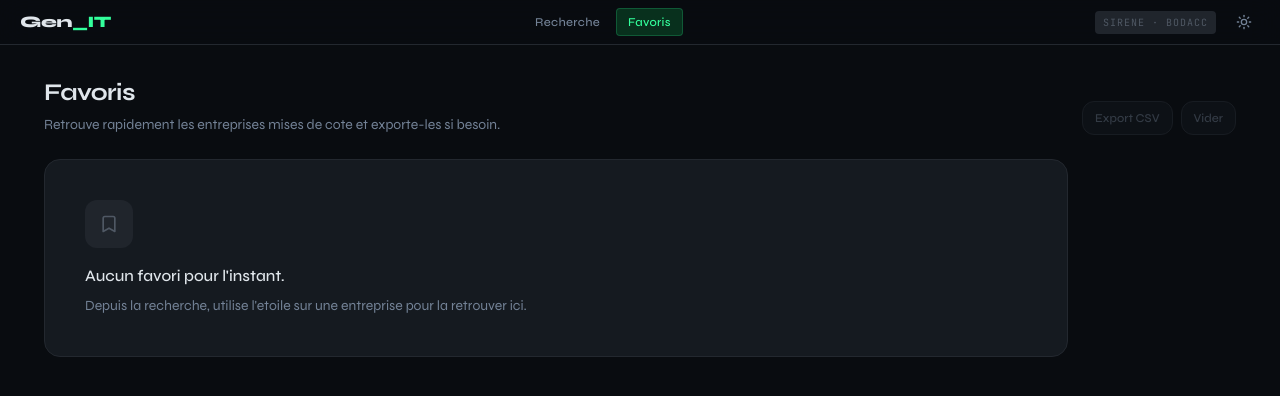
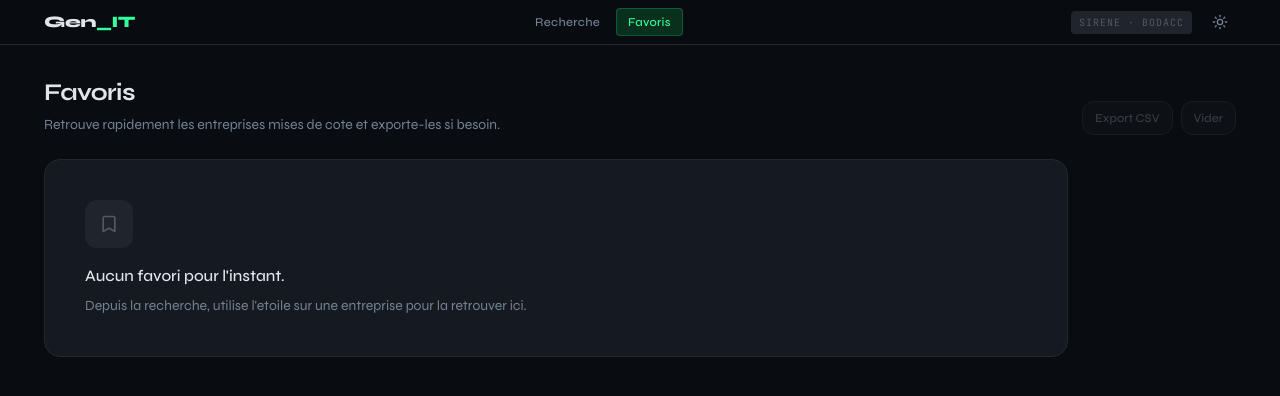
Before and after one commit to Mohammed-ela/Gen_IT, a Next.js app: page /favorites in a window 1280 px wide. Shown: the top 396 px of the page. Built offline with nearby package versions, Linux system fonts and the light colour scheme.

Commit message:
fix: ajuster le style de la mise en page pour une meilleure présentation

```diff
--- a/components/layout/AppLayout.tsx
+++ b/components/layout/AppLayout.tsx
@@ -18,7 +18,7 @@ export default function AppLayout({ children }: { children: React.ReactNode }) {
           WebkitBackdropFilter: "blur(16px)",
         }}
       >
-        <div className="container-dashboard h-11 flex items-center justify-between px-1 sm:px-0">
+        <div className="container-dashboard h-11 flex items-center justify-between px-4 sm:px-6">
           <Link href="/" className="group select-none">
             <span className="text-base font-extrabold tracking-tight" style={{ color: "hsl(var(--text))" }}>
               Gen
```
